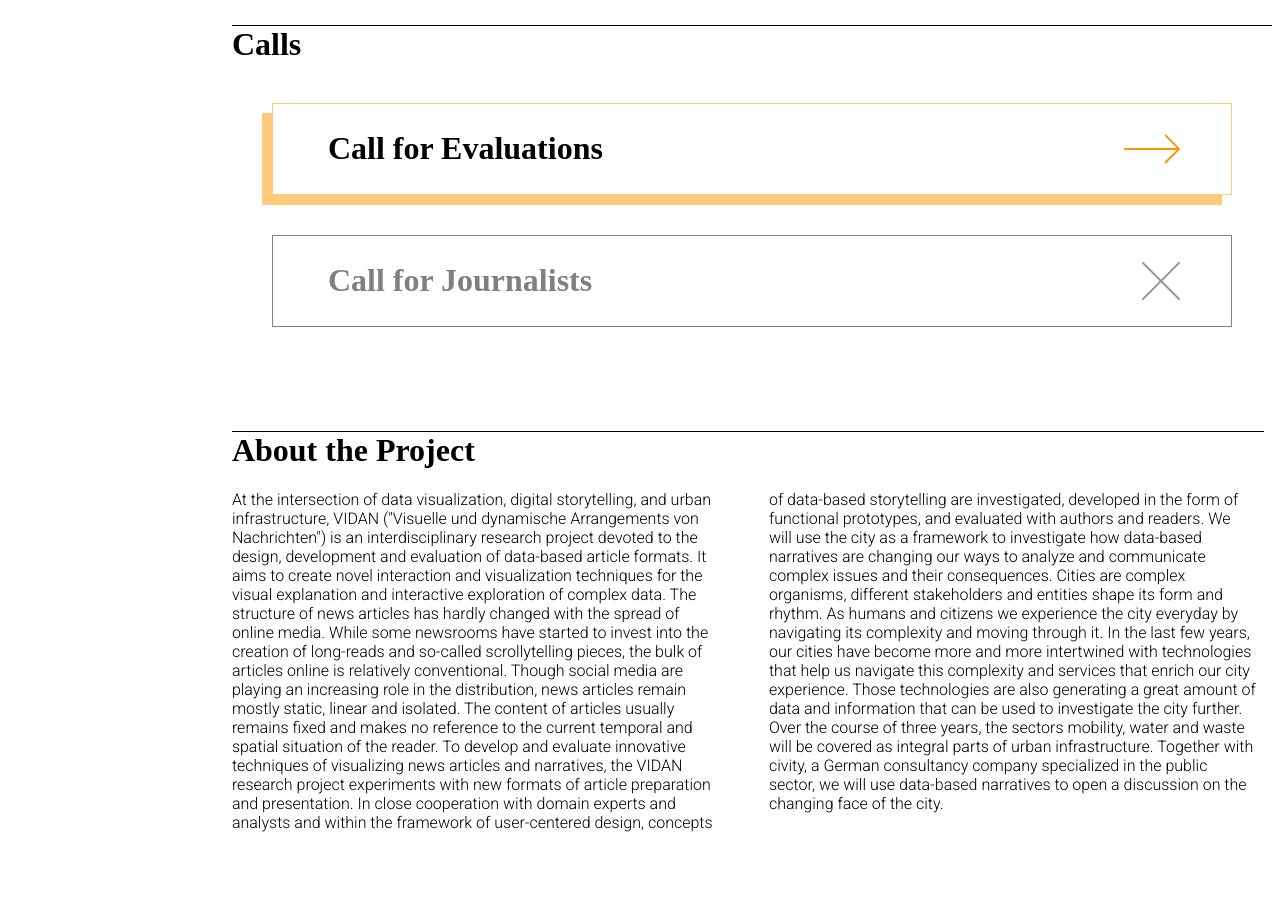
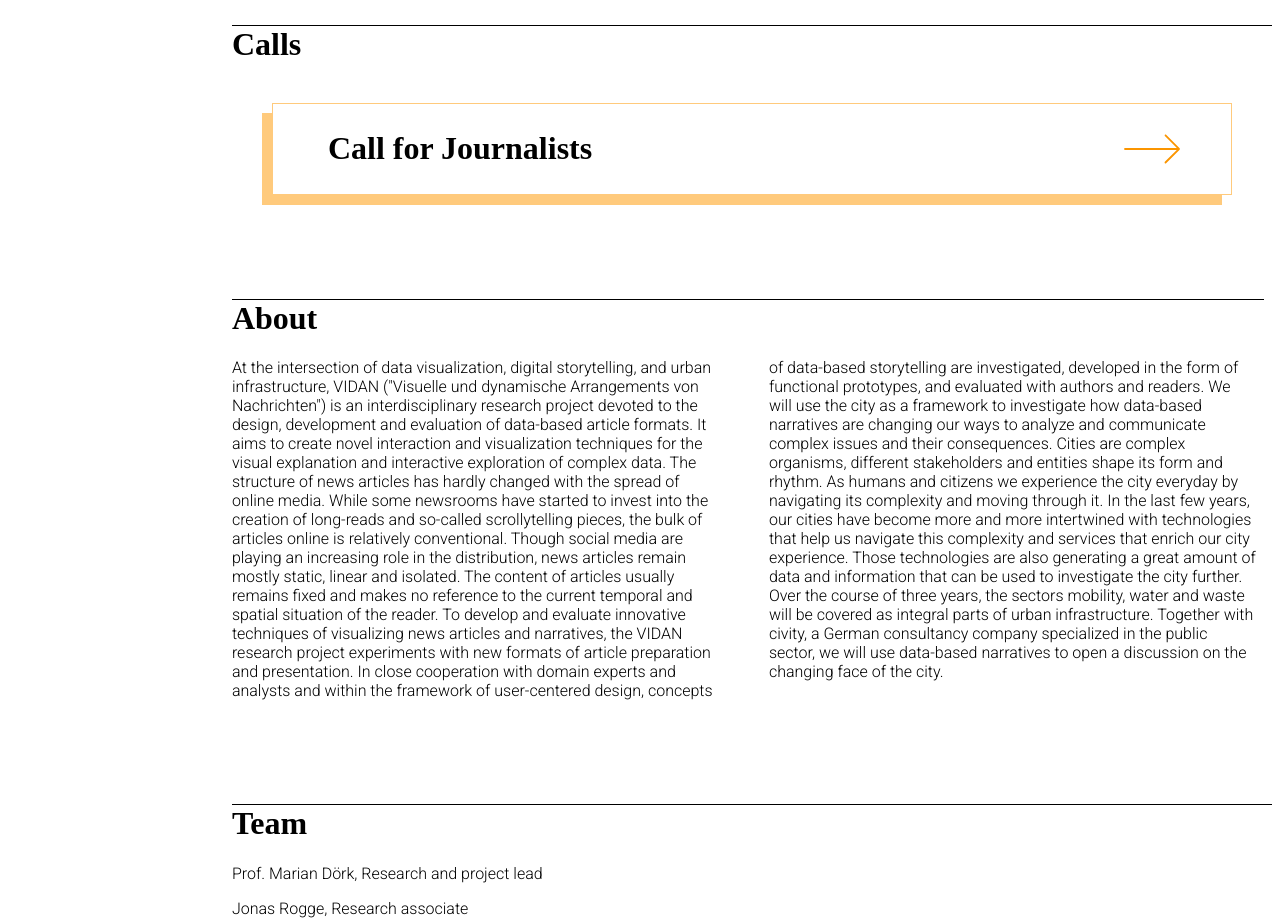
Before and after one commit to uclab-potsdam/vidan_landingpage, a Vue app: page / in a window 1280 px wide. Shown: the part 820-1742 px from the top of the page. Built offline with nearby package versions, Linux system fonts and the light colour scheme; a web font is replaced by a local one.

Commit message:
change description title

```diff
--- a/src/assets/data/content.json
+++ b/src/assets/data/content.json
@@ -19,14 +19,9 @@
   ],
   "calls": [
     {
-      "title": "Call for Evaluations",
+      "title": "Call for Journalists",
       "open": true,
       "link": "CallEvaluation-DataInterviews"
-    },
-    {
-      "title": "Call for Journalists",
-      "open": false,
-      "link": ""
     }
   ],
   "team": [
--- a/src/components/Description.vue
+++ b/src/components/Description.vue
@@ -1,6 +1,6 @@
 <template>
   <div class="description section-container">
-    <Separator title="About the Project"/>
+    <Separator title="About"/>
     <div class="container">
         <p class="description vidan-description">
             At the intersection of data visualization, digital storytelling,
```
